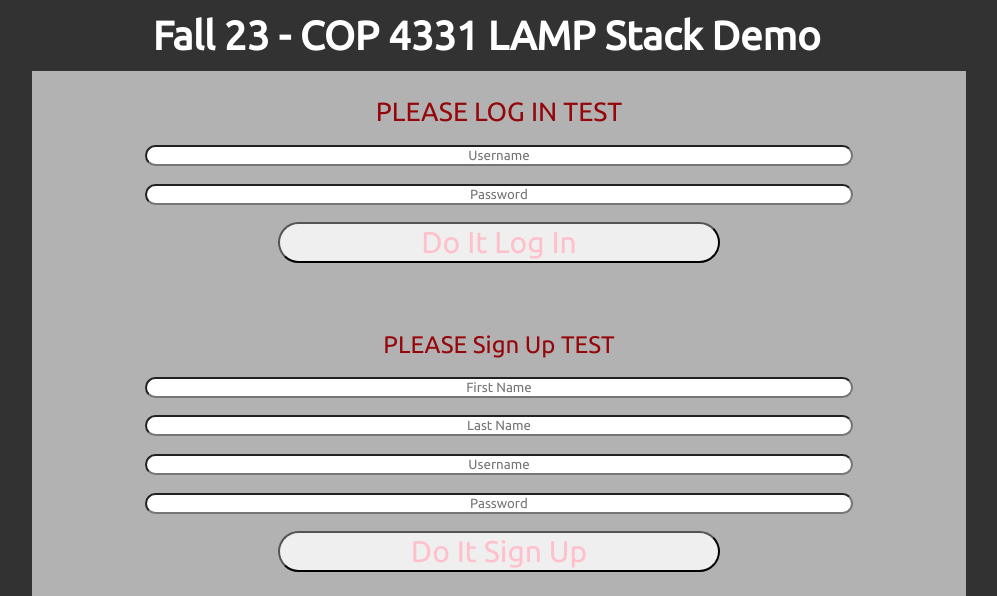
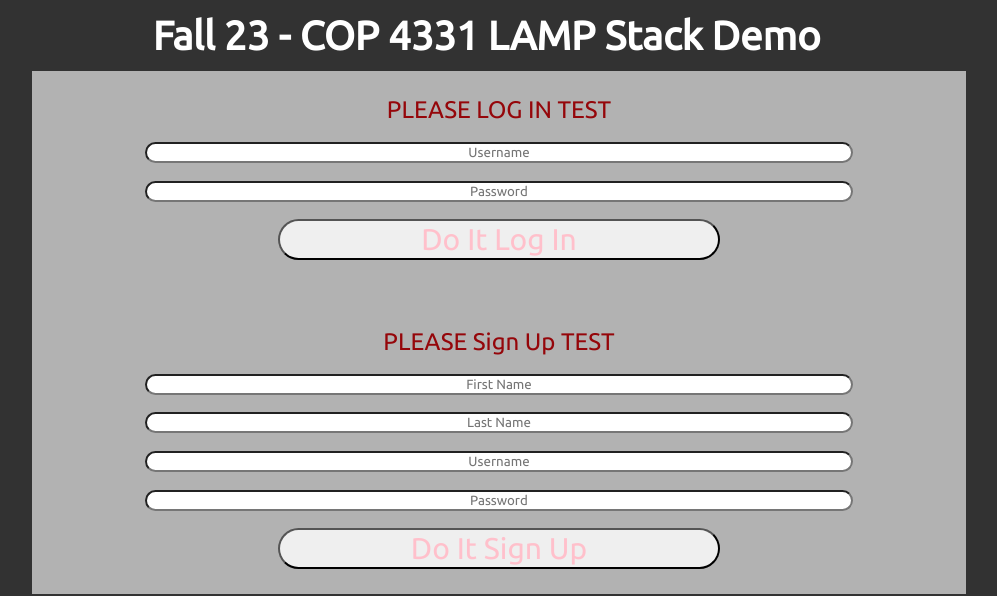
Before and after one commit to And0Thomas/TekbooksARCHIVE, a PHP site: page / in a window 1280 px wide. Shown: the top 596 px of the page, without its empty margins (166-1163 px from the left). Run offline with PHP 8.4, Linux system fonts and the light colour scheme.

Commit message:
Reversing changes

```diff
--- a/styles.css
+++ b/styles.css
@@ -15,7 +15,7 @@ body
 
 #loginDiv
 {
-    font-size: 33px;
+    font-size: 30px;
     width: 70%;
     margin-left: 15%;
     padding: 25px;
```
